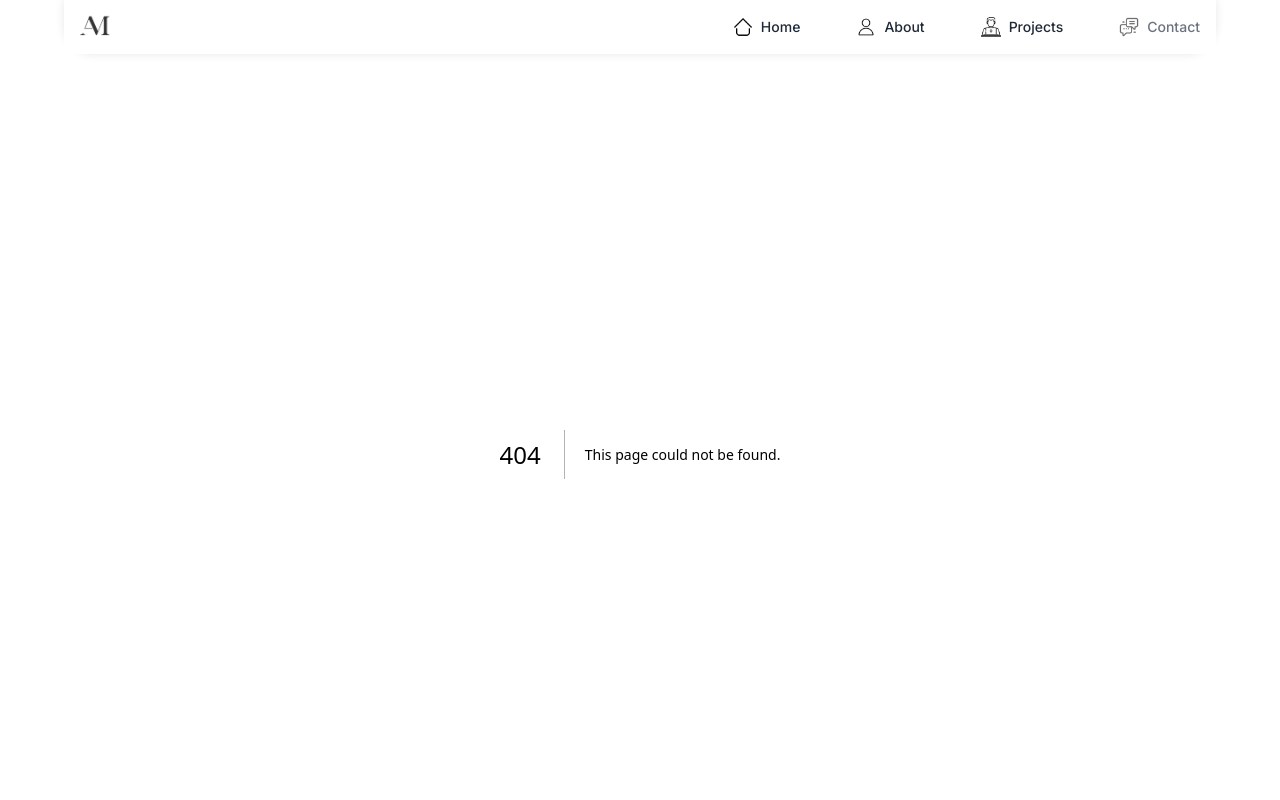
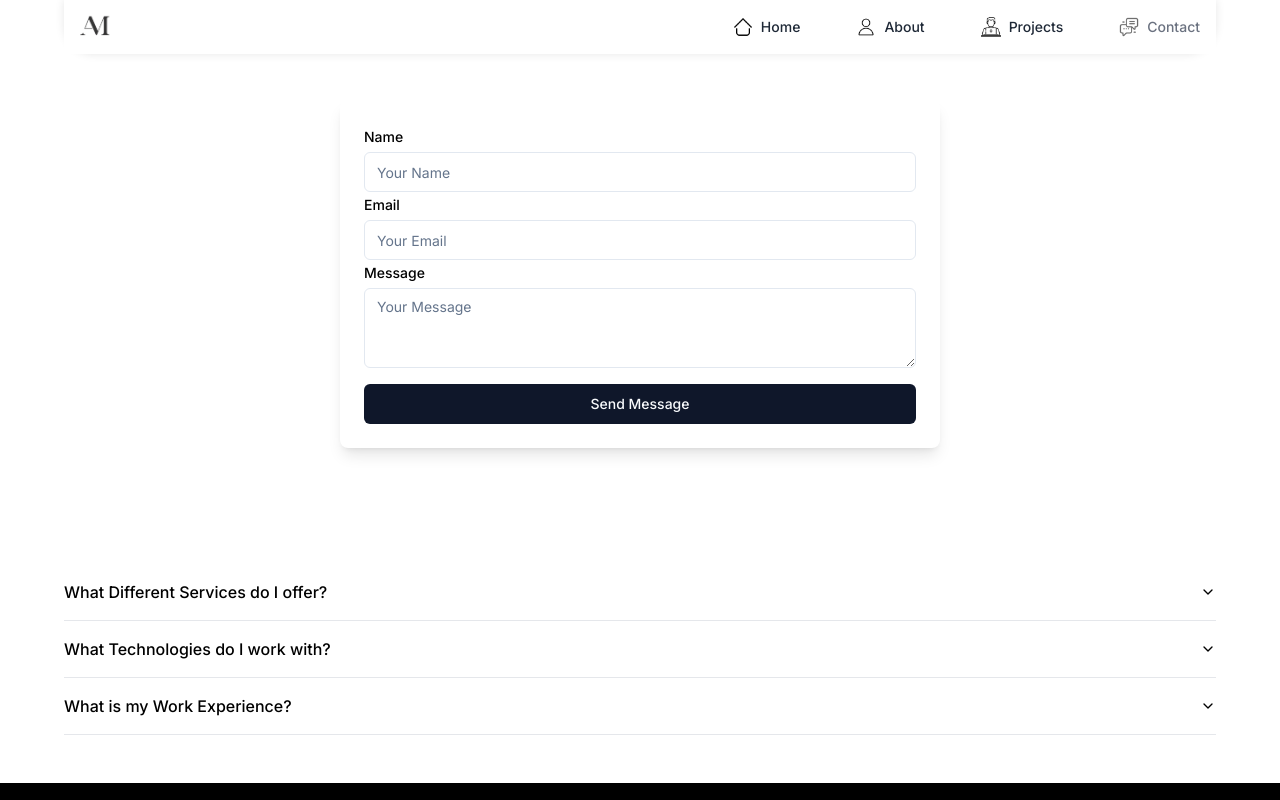
Before and after one commit to hsinawa/next-learning, a Next.js app: page /contact in a window 1280 px wide. Before the commit this address had no page. Shown: the top 800 px of the page. Built offline with nearby package versions, Linux system fonts and the light colour scheme.

Commit message:
Contact Section started

```diff
--- /dev/null
+++ b/app/contact/page.tsx
@@ -0,0 +1,74 @@
+"use client";
+import { useSearchParams } from "next/navigation";
+import React from "react";
+import "../../styles/common.css";
+
+import { Tabs, TabsContent, TabsList, TabsTrigger } from "@/components/ui/tabs";
+import ContactForm from "@/components/contact/contactForm";
+
+const ContactPage = () => {
+  const searchParams = useSearchParams();
+  const type = searchParams.get("type"); // Get the type parameter
+
+  const acceptedArray = ["Contact-Me", "Book-My-Calendar", "/"];
+
+  if (!acceptedArray.includes(type as string) && type !== null) {
+    return (
+      <main id="width-and-center-body">
+        <h1 className="text-2xl font-bold text-center mt-5 pb-[30%]">
+          Invalid type parameter, please try comething else
+        </h1>
+      </main>
+    );
+  }
+
+  return (
+    <main id="width-and-center-body">
+      <div className="flex justify-center mb-[20%] md:mb-[40%] lg:mb-[10%]">
+        <Tabs
+          defaultValue={type || "Contact-Me"}
+          className="w-[600px] bg-white rounded-lg"
+        >
+          {/* <TabsList className="flex space-x-2 border-b border-gray-300">
+            <TabsTrigger
+              value="Contact-Me"
+              className="py-2 px-4 text-gray-600 font-semibold hover:bg-gray-100 transition duration-200 rounded-lg"
+            >
+              Contact Me
+            </TabsTrigger>
+            <TabsTrigger
+              value="Book-My-Calendar"
+              className="py-2 px-4 text-gray-600 font-semibold hover:bg-gray-100 transition duration-200 rounded-lg"
+            >
+              Book My Calendar
+            </TabsTrigger>
+            {type === "settings" && (
+              <TabsTrigger
+                value="settings"
+                className="py-2 px-4 text-gray-600 font-semibold hover:bg-gray-100 transition duration-200 rounded-lg"
+              >
+                Settings
+              </TabsTrigger>
+            )}
+          </TabsList> */}
+
+          <TabsContent value="Contact-Me" className="p-0 w-auto rounded-lg">
+            <ContactForm  />
+          </TabsContent>
+
+          <TabsContent
+            value="Book-My-Calendar"
+            className="p-0 rounded-lg"
+          >
+            <h2 className="text-lg font-bold">
+              Book My Calendar
+            </h2>
+            <p className="text-gray-600">Function2</p>
+          </TabsContent>
+        </Tabs>
+      </div>
+    </main>
+  );
+};
+
+export default ContactPage;
--- a/components/Footer/FooterSection.tsx
+++ b/components/Footer/FooterSection.tsx
@@ -50,15 +50,17 @@
           </div>
 
           <nav className="flex space-x-6 text-sm ">
-            <a href="projects" className="hover:underline hover:text-gray-400">
+          <Link href="about" className="hover:underline hover:text-gray-400">
+              About
+            </Link>
+
+            <Link href="projects" className="hover:underline hover:text-gray-400">
               Projects
-            </a>
-            <a href="about" className="hover:underline hover:text-gray-400">
-              About
-            </a>
-            <a href="contact" className="hover:underline hover:text-gray-400">
+            </Link>
+
+            <Link href="contact" className="hover:underline hover:text-gray-400">
               Contact
-            </a>
+            </Link>
           </nav>
         </div>
 
--- /dev/null
+++ b/components/contact/contactForm.tsx
@@ -0,0 +1,94 @@
+import { useState } from "react";
+import { Input } from "@/components/ui/input"; // Assuming you have a custom Input component
+import { Button } from "@/components/ui/button"; // Assuming you have a custom Button component
+import { Label } from "@/components/ui/label"; // Assuming you have a custom Label component
+import { Textarea } from "@/components/ui/textarea"; // Assuming you have a custom Textarea component
+import { DevLink } from "@/constants";
+
+const ContactForm = () => {
+  const [name, setName] = useState("");
+  const [email, setEmail] = useState("");
+  const [message, setMessage] = useState("");
+  const [error, setError] = useState("");
+
+  const handleSubmit = async (e: React.FormEvent) => {
+    e.preventDefault();
+
+    console.log(name, email, message);
+    const data = {
+      name,
+      email,
+      message,
+    };
+
+    const emailRegex = /^[^\s@]+@[^\s@]+\.[^\s@]+$/;
+    if (!emailRegex.test(email)) {
+      setError("Please enter a valid email address.");
+      return;
+    }
+
+    const response = await fetch(`${DevLink}contact`, {
+      method: "POST",
+      headers: {
+        "Content-Type": "application/json",
+      },
+      body: JSON.stringify(data),
+    });
+
+    console.log(response);
+    if (!response.ok) {
+      const errorMessage = await response.text();
+      console.error("Error:", errorMessage);
+    }
+  };
+
+
+  return (
+    <form
+      onSubmit={handleSubmit}
+      className="w-full p-6 bg-white shadow-lg rounded-lg "
+    >
+      <div>
+        <Label htmlFor="name">Name</Label>
+        <Input
+          id="name"
+          value={name}
+          onChange={(e) => setName(e.target.value)}
+          required
+          className="mt-1"
+          placeholder="Your Name"
+        />
+      </div>
+      <div>
+        <Label htmlFor="email">Email</Label>
+        <Input
+          id="email"
+          type="email"
+          value={email}
+          onChange={(e) => setEmail(e.target.value)}
+          required
+          className="mt-1"
+          placeholder="Your Email"
+        />
+      </div>
+      <div>
+        <Label htmlFor="message">Message</Label>
+        <Textarea
+          id="message"
+          value={message}
+          onChange={(e) => setMessage(e.target.value)}
+          required
+          className="mt-1"
+          placeholder="Your Message"
+        />
+      </div>
+      {error && <p className="text-red-500">{error}</p>}
+
+      <Button type="submit" className="w-full mt-4">
+        Send Message
+      </Button>
+    </form>
+  );
+};
+
+export default ContactForm;
--- /dev/null
+++ b/components/ui/input.tsx
@@ -0,0 +1,25 @@
+import * as React from "react"
+
+import { cn } from "@/lib/utils"
+
+export interface InputProps
+  extends React.InputHTMLAttributes<HTMLInputElement> {}
+
+const Input = React.forwardRef<HTMLInputElement, InputProps>(
+  ({ className, type, ...props }, ref) => {
+    return (
+      <input
+        type={type}
+        className={cn(
+          "flex h-10 w-full rounded-md border border-slate-200 bg-white px-3 py-2 text-sm ring-offset-white file:border-0 file:bg-transparent file:text-sm file:font-medium file:text-slate-950 placeholder:text-slate-500 focus-visible:outline-none focus-visible:ring-2 focus-visible:ring-slate-950 focus-visible:ring-offset-2 disabled:cursor-not-allowed disabled:opacity-50 dark:border-slate-800 dark:bg-slate-950 dark:ring-offset-slate-950 dark:file:text-slate-50 dark:placeholder:text-slate-400 dark:focus-visible:ring-slate-300",
+          className
+        )}
+        ref={ref}
+        {...props}
+      />
+    )
+  }
+)
+Input.displayName = "Input"
+
+export { Input }
--- /dev/null
+++ b/components/ui/label.tsx
@@ -0,0 +1,26 @@
+"use client"
+
+import * as React from "react"
+import * as LabelPrimitive from "@radix-ui/react-label"
+import { cva, type VariantProps } from "class-variance-authority"
+
+import { cn } from "@/lib/utils"
+
+const labelVariants = cva(
+  "text-sm font-medium leading-none peer-disabled:cursor-not-allowed peer-disabled:opacity-70"
+)
+
+const Label = React.forwardRef<
+  React.ElementRef<typeof LabelPrimitive.Root>,
+  React.ComponentPropsWithoutRef<typeof LabelPrimitive.Root> &
+    VariantProps<typeof labelVariants>
+>(({ className, ...props }, ref) => (
+  <LabelPrimitive.Root
+    ref={ref}
+    className={cn(labelVariants(), className)}
+    {...props}
+  />
+))
+Label.displayName = LabelPrimitive.Root.displayName
+
+export { Label }
--- /dev/null
+++ b/components/ui/tabs.tsx
@@ -0,0 +1,55 @@
+"use client"
+
+import * as React from "react"
+import * as TabsPrimitive from "@radix-ui/react-tabs"
+
+import { cn } from "@/lib/utils"
+
+const Tabs = TabsPrimitive.Root
+
+const TabsList = React.forwardRef<
+  React.ElementRef<typeof TabsPrimitive.List>,
+  React.ComponentPropsWithoutRef<typeof TabsPrimitive.List>
+>(({ className, ...props }, ref) => (
+  <TabsPrimitive.List
+    ref={ref}
+    className={cn(
+      "inline-flex h-10 items-center justify-center rounded-md bg-slate-100 p-1 text-slate-500 dark:bg-slate-800 dark:text-slate-400",
+      className
+    )}
+    {...props}
+  />
+))
+TabsList.displayName = TabsPrimitive.List.displayName
+
+const TabsTrigger = React.forwardRef<
+  React.ElementRef<typeof TabsPrimitive.Trigger>,
+  React.ComponentPropsWithoutRef<typeof TabsPrimitive.Trigger>
+>(({ className, ...props }, ref) => (
+  <TabsPrimitive.Trigger
+    ref={ref}
+    className={cn(
+      "inline-flex items-center justify-center whitespace-nowrap rounded-sm px-3 py-1.5 text-sm font-medium ring-offset-white transition-all focus-visible:outline-none focus-visible:ring-2 focus-visible:ring-slate-950 focus-visible:ring-offset-2 disabled:pointer-events-none disabled:opacity-50 data-[state=active]:bg-white data-[state=active]:text-slate-950 data-[state=active]:shadow-sm dark:ring-offset-slate-950 dark:focus-visible:ring-slate-300 dark:data-[state=active]:bg-slate-950 dark:data-[state=active]:text-slate-50",
+      className
+    )}
+    {...props}
+  />
+))
+TabsTrigger.displayName = TabsPrimitive.Trigger.displayName
+
+const TabsContent = React.forwardRef<
+  React.ElementRef<typeof TabsPrimitive.Content>,
+  React.ComponentPropsWithoutRef<typeof TabsPrimitive.Content>
+>(({ className, ...props }, ref) => (
+  <TabsPrimitive.Content
+    ref={ref}
+    className={cn(
+      "mt-2 ring-offset-white focus-visible:outline-none focus-visible:ring-2 focus-visible:ring-slate-950 focus-visible:ring-offset-2 dark:ring-offset-slate-950 dark:focus-visible:ring-slate-300",
+      className
+    )}
+    {...props}
+  />
+))
+TabsContent.displayName = TabsPrimitive.Content.displayName
+
+export { Tabs, TabsList, TabsTrigger, TabsContent }
--- /dev/null
+++ b/components/ui/textarea.tsx
@@ -0,0 +1,24 @@
+import * as React from "react"
+
+import { cn } from "@/lib/utils"
+
+export interface TextareaProps
+  extends React.TextareaHTMLAttributes<HTMLTextAreaElement> {}
+
+const Textarea = React.forwardRef<HTMLTextAreaElement, TextareaProps>(
+  ({ className, ...props }, ref) => {
+    return (
+      <textarea
+        className={cn(
+          "flex min-h-[80px] w-full rounded-md border border-slate-200 bg-white px-3 py-2 text-sm ring-offset-white placeholder:text-slate-500 focus-visible:outline-none focus-visible:ring-2 focus-visible:ring-slate-950 focus-visible:ring-offset-2 disabled:cursor-not-allowed disabled:opacity-50 dark:border-slate-800 dark:bg-slate-950 dark:ring-offset-slate-950 dark:placeholder:text-slate-400 dark:focus-visible:ring-slate-300",
+          className
+        )}
+        ref={ref}
+        {...props}
+      />
+    )
+  }
+)
+Textarea.displayName = "Textarea"
+
+export { Textarea }
--- a/constants/index.ts
+++ b/constants/index.ts
@@ -366,3 +366,6 @@
     content:"I am currently working as an Associate Software Engineer at Avasant, a Software Development Intern at Thales, and a Fullstack Developer Intern at Infuzex Ventures, gaining experience in various domains."
   }
 ]
+
+
+export const DevLink = 'http://localhost:8000/api/'
--- a/package.json
+++ b/package.json
@@ -12,9 +12,11 @@
     "@radix-ui/react-accordion": "^1.2.0",
     "@radix-ui/react-dialog": "^1.1.1",
     "@radix-ui/react-dropdown-menu": "^2.1.1",
+    "@radix-ui/react-label": "^2.1.0",
     "@radix-ui/react-select": "^2.1.1",
     "@radix-ui/react-separator": "^1.1.0",
     "@radix-ui/react-slot": "^1.1.0",
+    "@radix-ui/react-tabs": "^1.1.0",
     "@radix-ui/react-tooltip": "^1.1.2",
     "class-variance-authority": "^0.7.0",
     "clsx": "^2.1.1",
```
Also changed, not shown: 1 other file (tests, documents, lock files or other folders).
